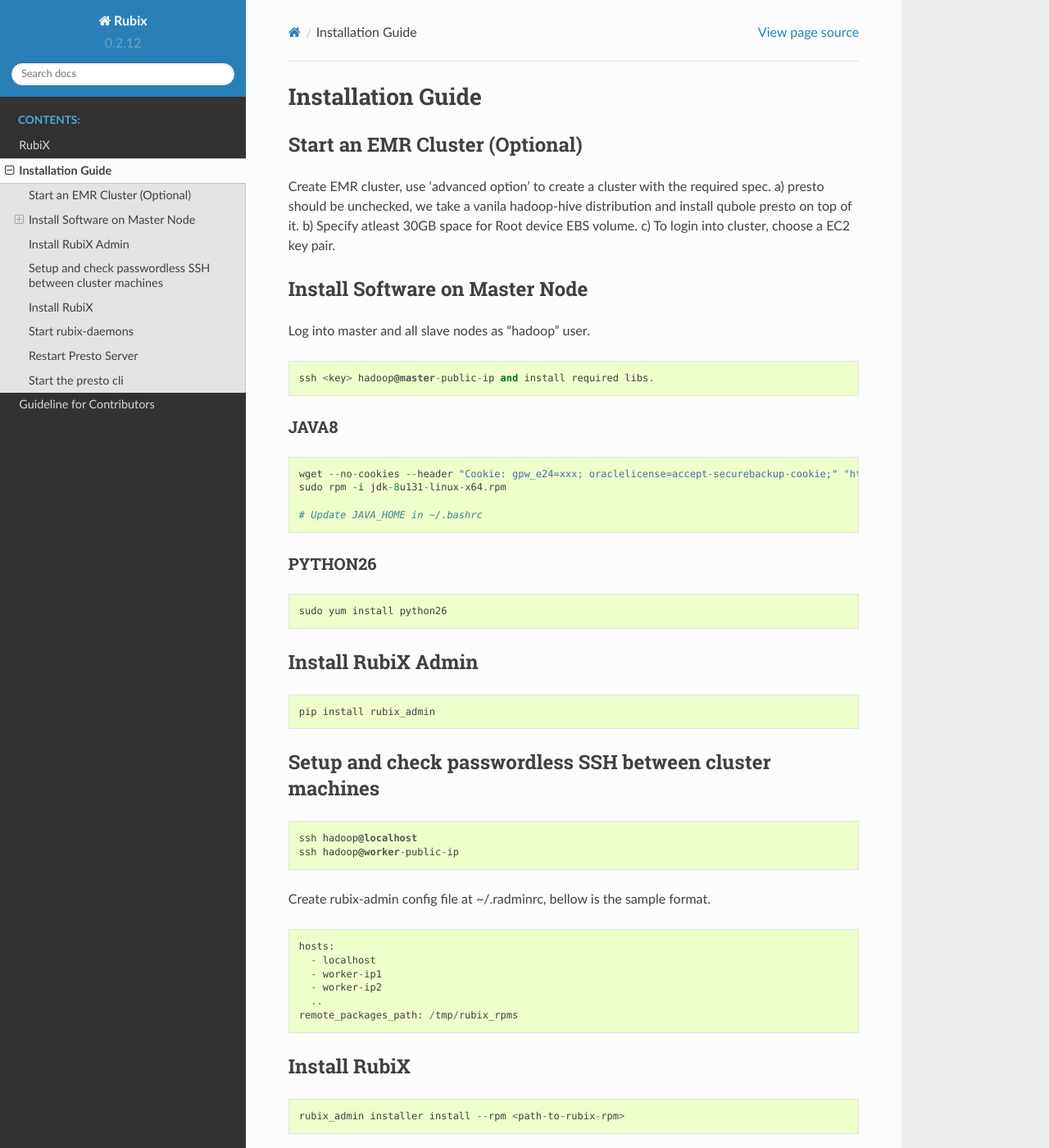
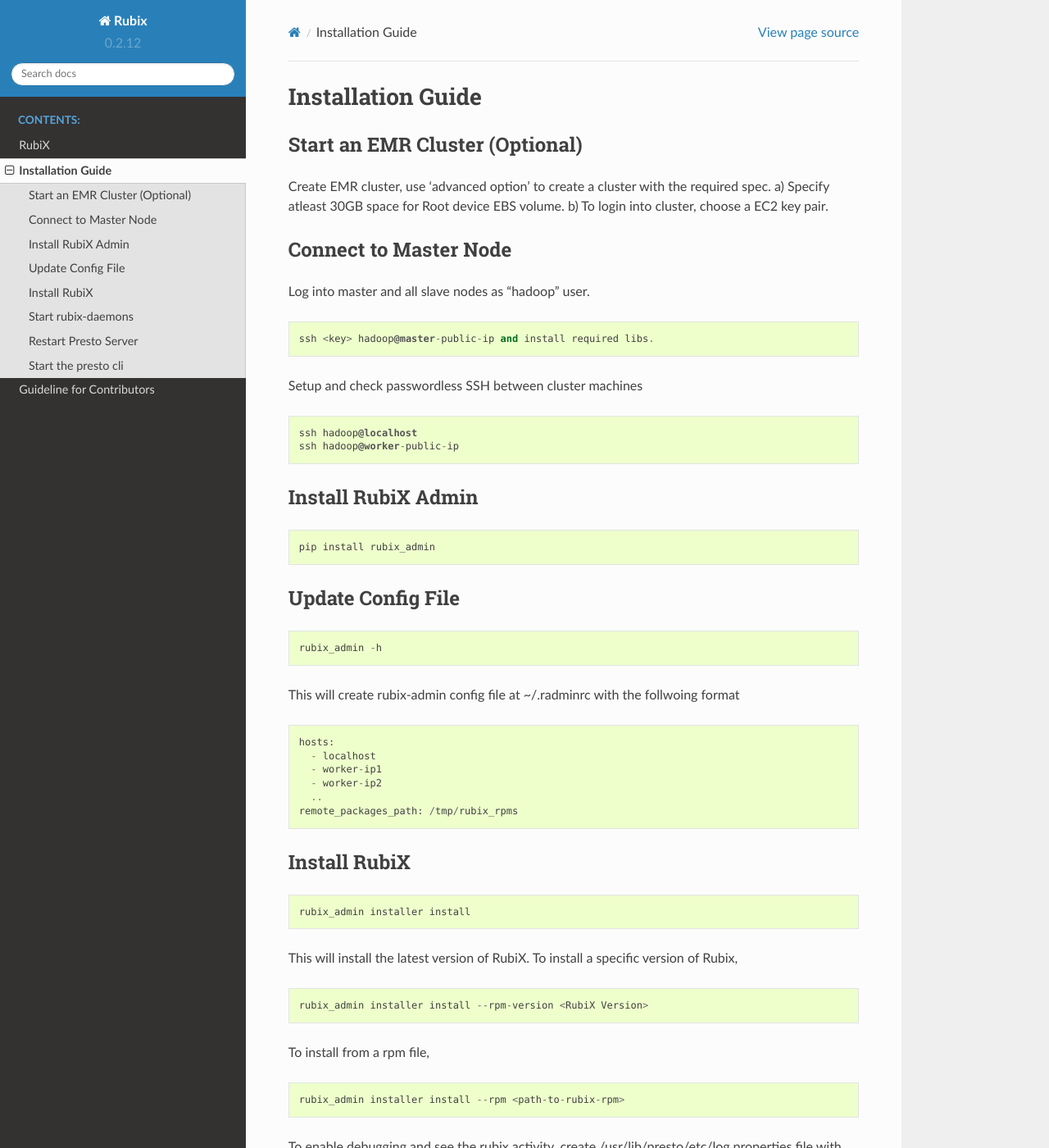
Before and after one commit to qubole/rubix, a Sphinx documentation site: the page built from docs/emr.md, in a window 1280 px wide and 1400 px high. Shown: the whole window at 82% size. Built offline with Sphinx 7.4.7 and the Read the Docs theme 2.0.0, drawn with Linux system fonts in a browser that asks for light colours.

Commit message:
fix: usr: Added option to install a specific RubiX version

```diff
--- a/docs/emr.md
+++ b/docs/emr.md
@@ -3,37 +3,29 @@
 ## Start an EMR Cluster (Optional)
 
 Create EMR cluster, use 'advanced option' to create a cluster with the required spec.
-a) presto should be unchecked, we take a vanila hadoop-hive distribution and install qubole presto on top of it.
-b) Specify atleast 30GB space for Root device EBS volume.
-c) To login into cluster, choose a EC2 key pair.
+a) Specify atleast 30GB space for Root device EBS volume.
+b) To login into cluster, choose a EC2 key pair.
 
-## Install Software on Master Node
+## Connect to Master Node
 
 Log into master and all slave nodes as "hadoop" user.
 
     ssh <key> hadoop@master-public-ip and install required libs.
 
-### JAVA8
-    wget --no-cookies --header "Cookie: gpw_e24=xxx; oraclelicense=accept-securebackup-cookie;" "http://download.oracle.com/otn-pub/java/jdk/8u131-b11/d54c1d3a095b4ff2b6607d096fa80163/jdk-8u131-linux-x64.rpm"
-    sudo rpm -i jdk-8u131-linux-x64.rpm
+Setup and check passwordless SSH between cluster machines
 
-    # Update JAVA_HOME in ~/.bashrc
-
-### PYTHON26
-
-    sudo yum install python26
-
+    ssh hadoop@localhost
+    ssh hadoop@worker-public-ip
 
 ## Install RubiX Admin
 
     pip install rubix_admin
 
-## Setup and check passwordless SSH between cluster machines
+## Update Config File
 
-    ssh hadoop@localhost
-    ssh hadoop@worker-public-ip
+    rubix_admin -h
 
-Create rubix-admin config file at ~/.radminrc, bellow is the sample format.
+This will create rubix-admin config file at ~/.radminrc with the follwoing format
 
     hosts:
       - localhost
@@ -42,8 +34,15 @@
       ..
     remote_packages_path: /tmp/rubix_rpms
 
+## Install RubiX
+    rubix_admin installer install
 
-## Install RubiX
+This will install the latest version of RubiX. To install a specific version of Rubix,
+
+    rubix_admin installer install --rpm-version <RubiX Version>
+
+To install from a rpm file,
+
     rubix_admin installer install --rpm <path-to-rubix-rpm>
 
 To enable debugging and see the rubix activity, create /usr/lib/presto/etc/log.properties file with bellow config.
```
